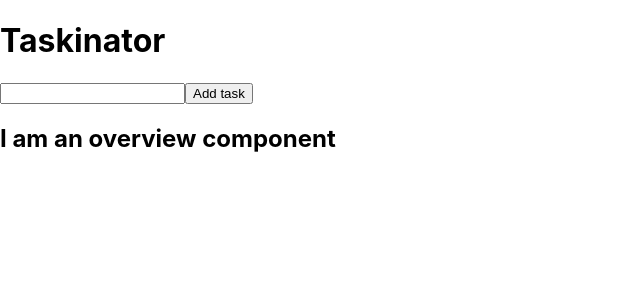
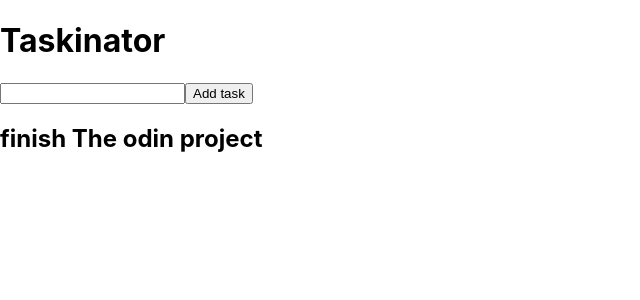
Before and after one commit to joeldevel/TOP-tasks-app, a React (Create React App) app: page / in a window 1280 px wide. Shown: the top 300 px of the page, without its empty margins (0-640 px from the left). Built offline with nearby package versions, Linux system fonts and the light colour scheme.

Commit message:
Overview receive task via props

```diff
--- a/src/components/Overview.js
+++ b/src/components/Overview.js
@@ -1,7 +1,7 @@
-function Overview() {
+function Overview({task}) {
     return (
         <>
-            <h2>I am an overview component</h2>
+            <h2>{task.text}</h2>
         </>
     );
 }
```
